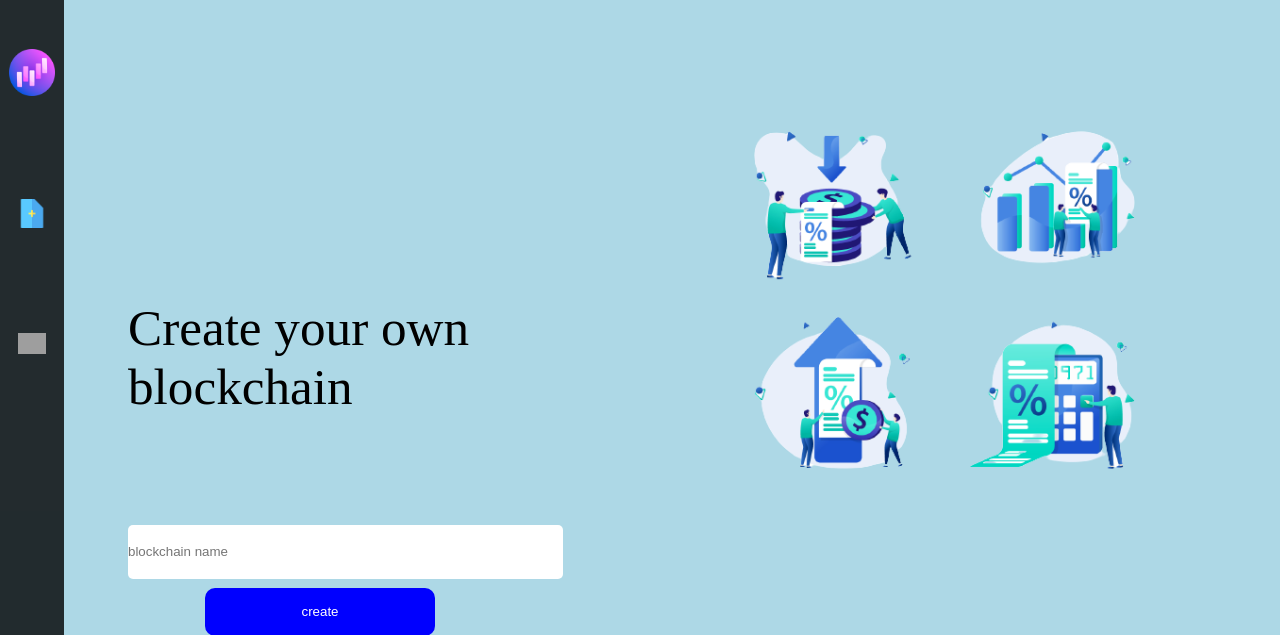
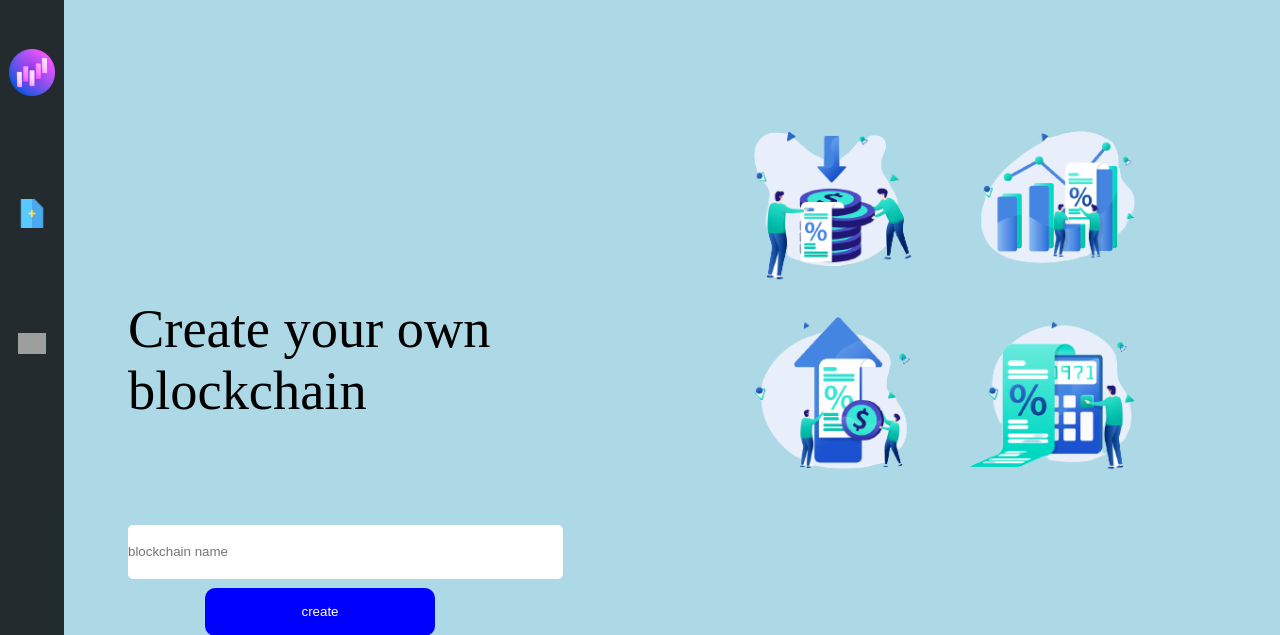
Before and after one commit to DevPlateforme/smartBlocks-BlockChain-system-, a PHP site: the page made by index.php in a window 1280 px wide. Shown: the top 635 px of the page. Run offline with PHP 8.4, Linux system fonts and the light colour scheme; some libraries are stand-ins or nearby versions; grey boxes are pictures that could not be loaded.

Commit message:
FONTS UPDATES

```diff
--- a/views/newBlockChain.php
+++ b/views/newBlockChain.php
@@ -91,6 +91,13 @@
       right: 10%;
    }
 
+   #textDivAAA{
+
+       font-size: 5vw;
+
+
+   }
+
 
    #textDiv{
 
@@ -126,6 +133,7 @@
    #textDivAAA{
           height:70%;
           width:100%;
+          font-size:4.25vw;
    }
 
    #textDivAB{
```
Also changed, not shown: views/unavailable.php (+9 -0 lines).
